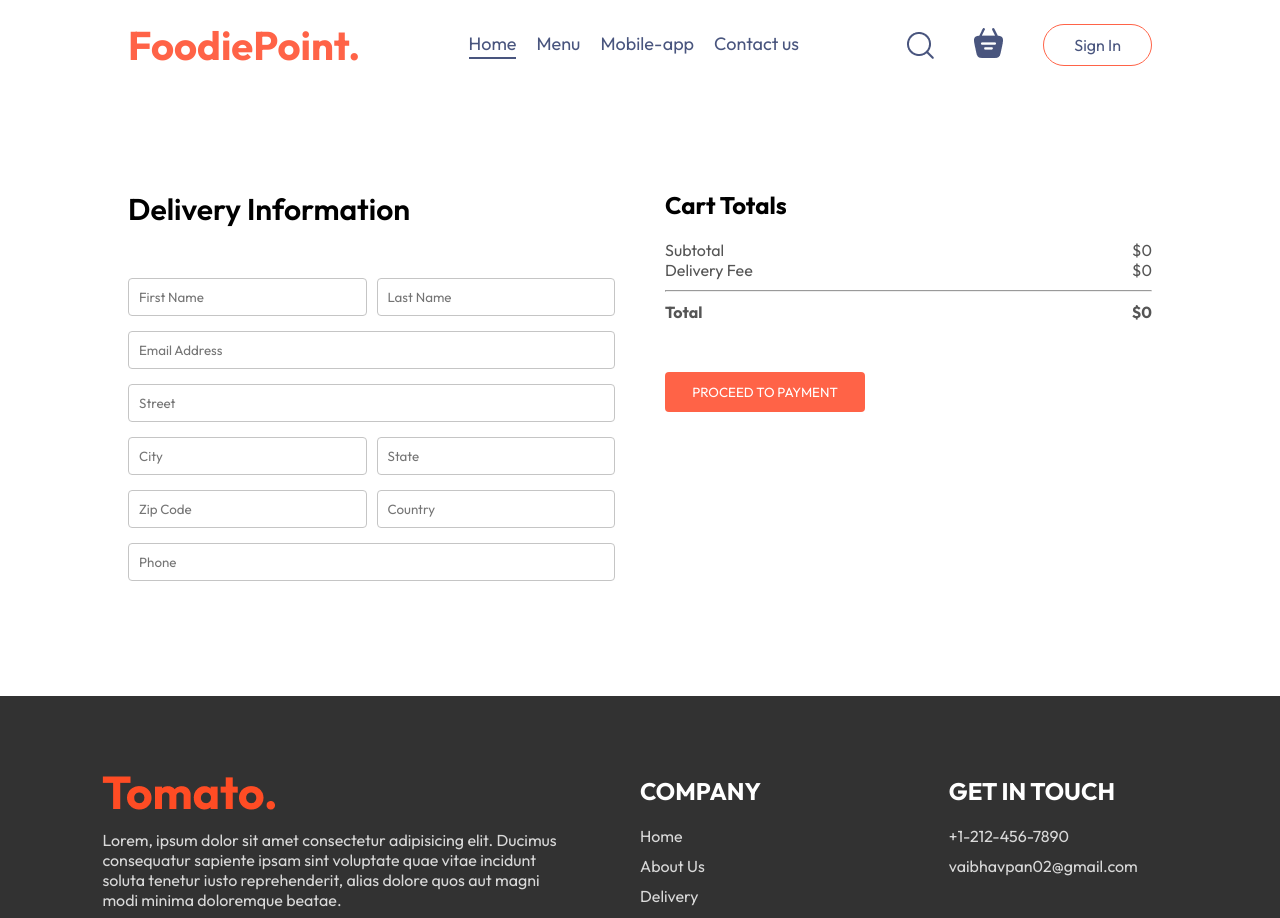
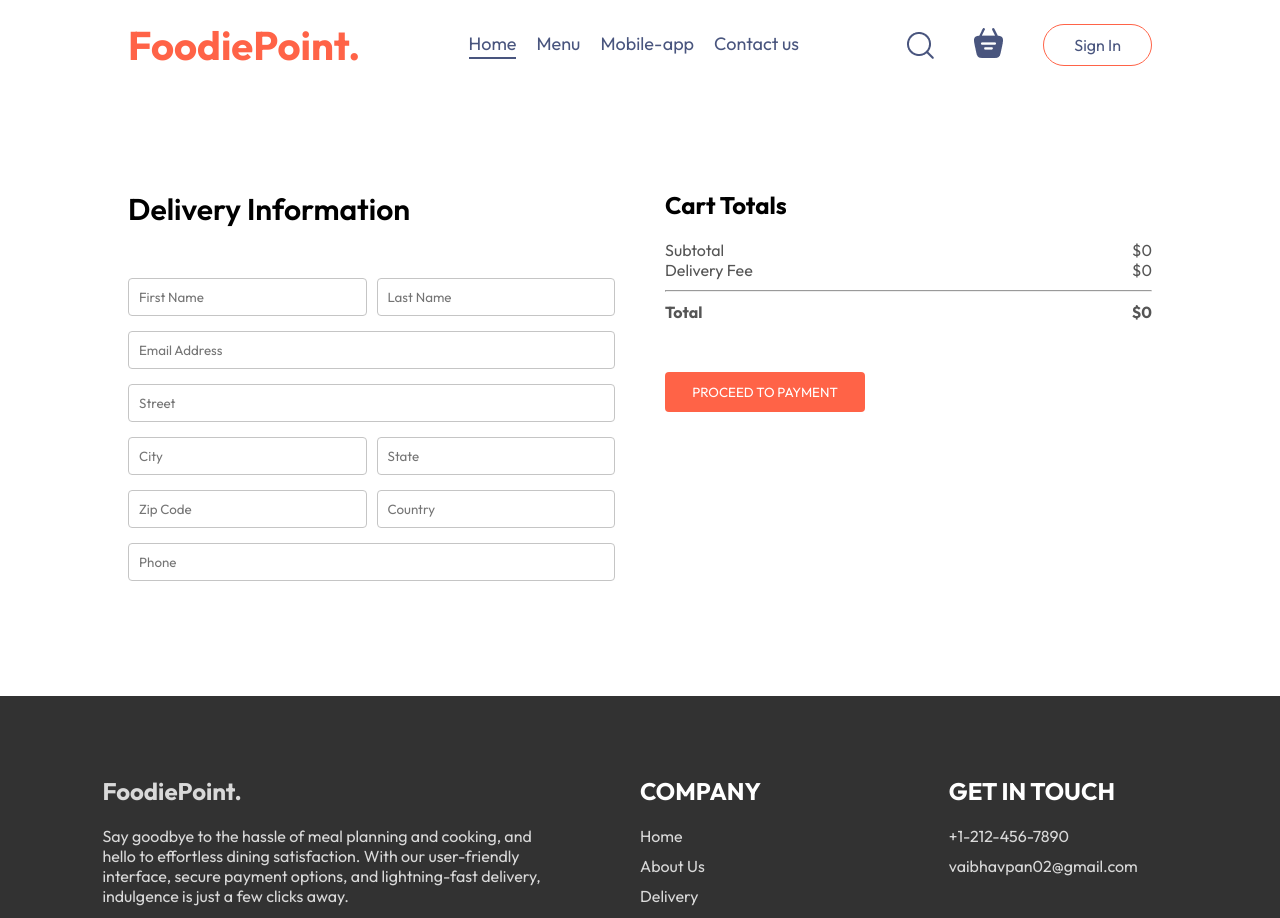
Before and after one commit to Vaibhavpan02/Food-Delivery, a React (Vite) app: page /order in a window 1280 px wide. Shown: the top 918 px of the page. Built offline with nearby package versions, Linux system fonts and the light colour scheme.

Commit message:
Update Footer.jsx

```diff
--- a/src/components/Footer/Footer.jsx
+++ b/src/components/Footer/Footer.jsx
@@ -7,9 +7,9 @@ const Footer = () => {
     <div className='footer' id='footer'>
         <div className="footer-content">
             <div className="footer-content-left">
-                <img src={assets.logo} alt="" />
-                <p>Lorem, ipsum dolor sit amet consectetur adipisicing elit. Ducimus consequatur sapiente ipsam sint voluptate quae vitae incidunt soluta tenetur iusto reprehenderit, alias dolore quos aut magni modi minima doloremque beatae.</p>
-           <div className="footer-social-icons">
+                <h2 className='logo'>FoodiePoint.</h2>
+                <p>Say goodbye to the hassle of meal planning and cooking, and hello to effortless dining satisfaction. With our user-friendly interface, secure payment options, and lightning-fast delivery, indulgence is just a few clicks away.</p>
+         <div className="footer-social-icons">
             <img src={assets.facebook_icon} alt="" />
             <img src={assets.linkedin_icon} alt="" />
             <img src={assets.twitter_icon} alt="" />
```
